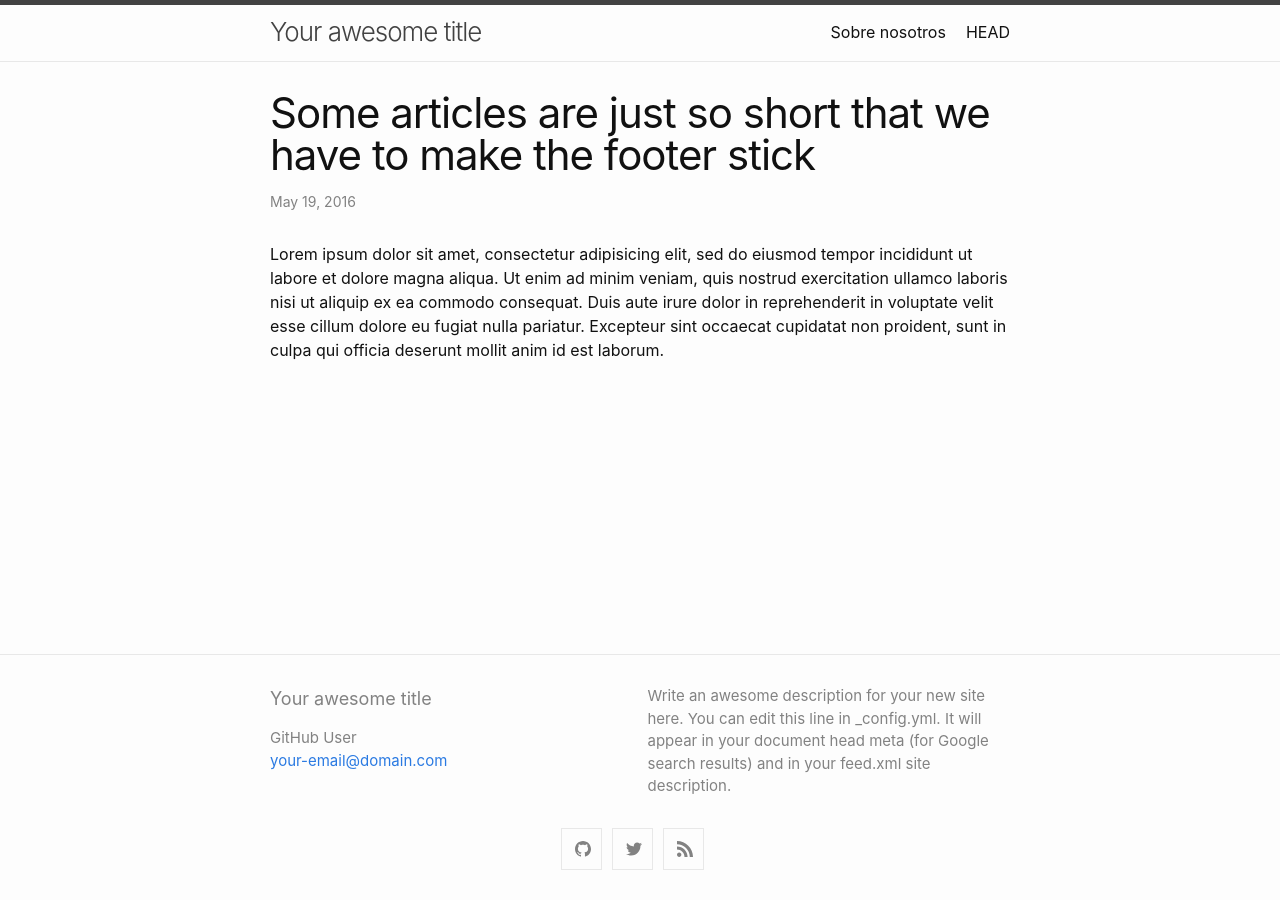
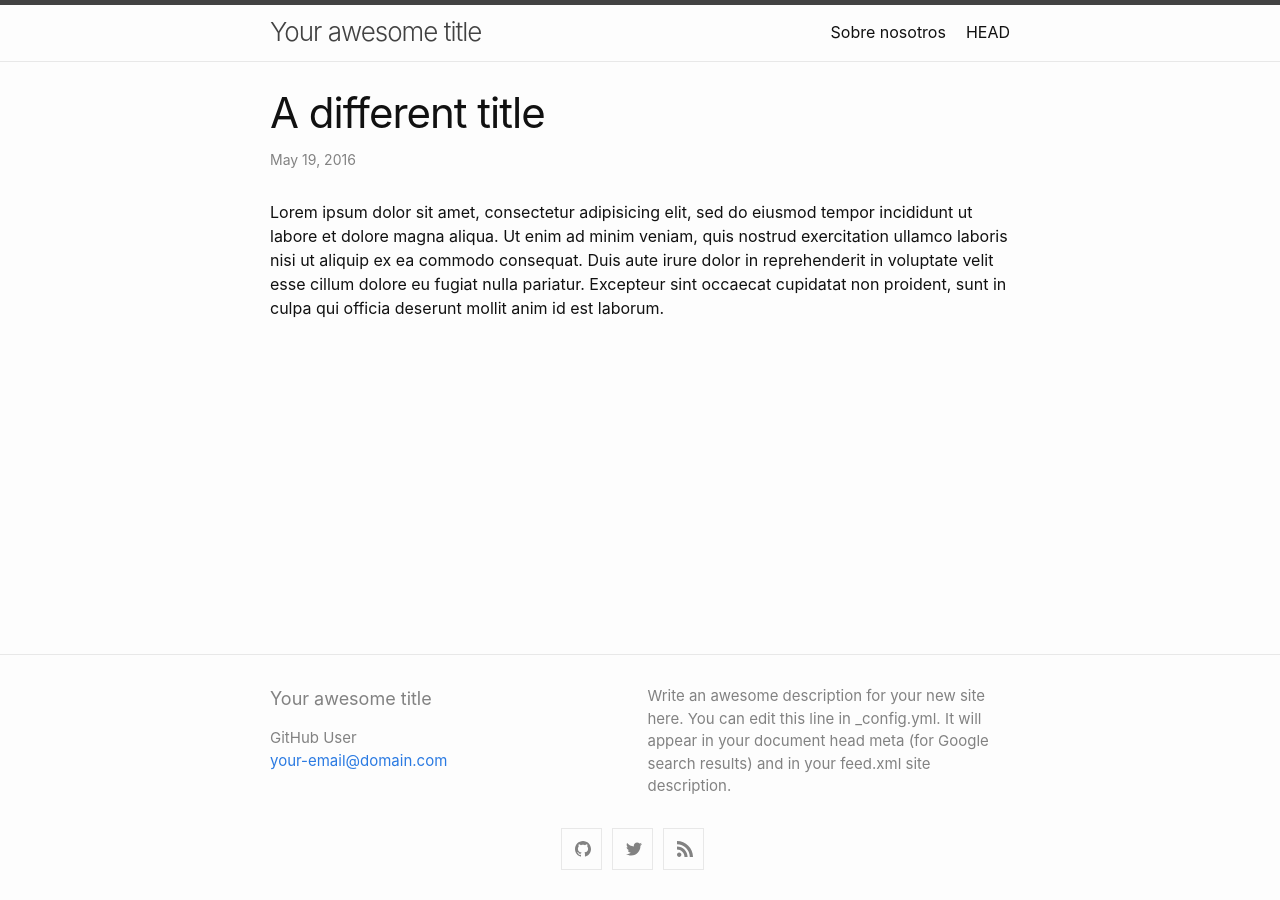
Before and after one commit to favalcazar/favalcazar.github.io, a Jekyll site: the page built from _posts/2016-05-19-super-short-article.md, in a window 1280 px wide. Built offline with Jekyll 4.4.1, drawn with Linux system fonts in a browser that asks for light colours.

Commit message:
Update 2016-05-19-super-short-article.md

```diff
--- a/_posts/2016-05-19-super-short-article.md
+++ b/_posts/2016-05-19-super-short-article.md
@@ -1,6 +1,6 @@
 ---
 layout: post
-title: "Some articles are just so short that we have to make the footer stick"
+title: "A different title"
 categories: misc
 ---
 
```
